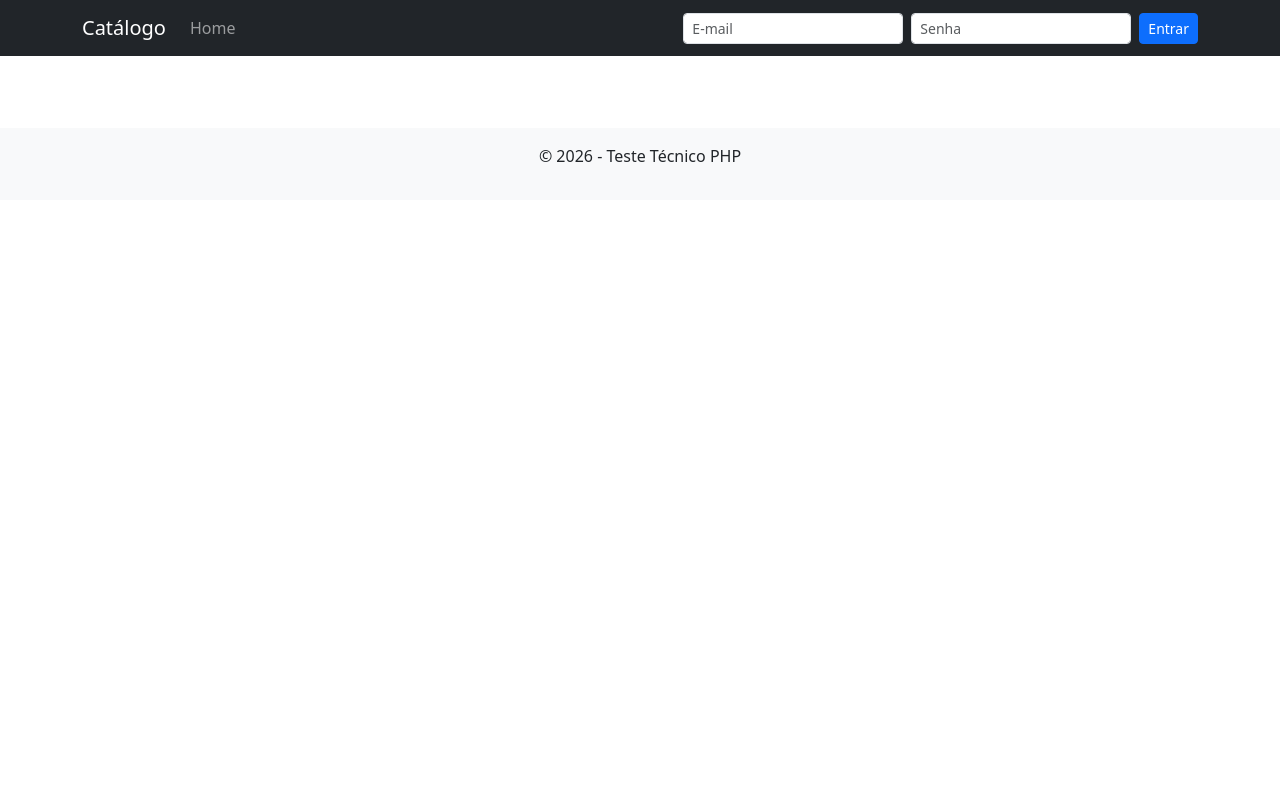
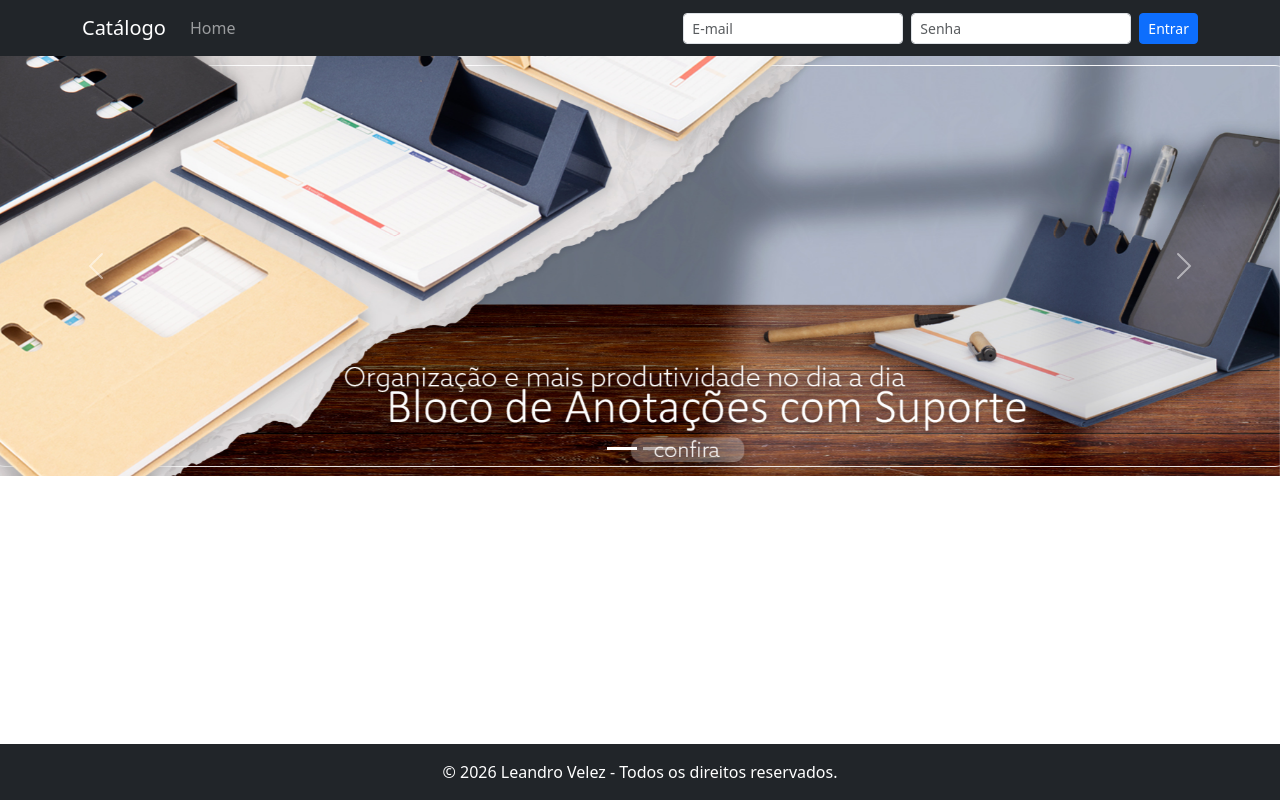
Before and after one commit to Leandrovelez/catalogo-de-produtos, a PHP site: page / in a window 1280 px wide. Run offline with PHP 8.4, Linux system fonts and the light colour scheme; data that the repository does not hold is empty; some libraries are stand-ins or nearby versions.

Commit message:
feat: adiciona os banners

```diff
--- /dev/null
+++ b/assets/css/style.css
@@ -0,0 +1,29 @@
+html, body {
+    height: 100%;
+}
+
+/* Banner home: largura total da viewport mesmo dentro de .container */
+.home-banner-bleed {
+    width: 100vw;
+    max-width: 100vw;
+    margin-left: calc(50% - 50vw);
+    margin-right: calc(50% - 50vw);
+}
+
+.home-banner-carousel .carousel-item picture,
+.home-banner-carousel .carousel-item img {
+    display: block;
+    width: 100%;
+}
+
+.home-banner-carousel .carousel-item img {
+    height: clamp(180px, 38vw, 420px);
+    object-fit: cover;
+    object-position: center;
+}
+
+@media (max-width: 767.98px) {
+    .home-banner-carousel .carousel-item img {
+        height: clamp(160px, 48vw, 320px);
+    }
+}
--- a/views/components/footer.php
+++ b/views/components/footer.php
@@ -1,7 +1,10 @@
 </div>
-<footer class="text-center mt-5 py-3 bg-light">
-    <p>&copy; 2026 - Teste Técnico PHP</p>
-</footer>
+<footer class="footer mt-auto py-3 bg-dark text-white">
+        <div class="container text-center">
+            <span>© 2026 Leandro Velez - Todos os direitos reservados.</span>
+        </div>
+    </footer>
+</body>
 <script src="https://cdn.jsdelivr.net/npm/bootstrap@5.3.0/dist/js/bootstrap.bundle.min.js"></script>
 <script src="https://code.jquery.com/jquery-3.7.1.min.js"></script>
 <script src="https://cdnjs.cloudflare.com/ajax/libs/toastr.js/latest/toastr.min.js"></script>
@@ -38,5 +41,4 @@ if (isset($_SESSION['mensagem'])):
     <?php
     unset($_SESSION['mensagem'], $_SESSION['tipo_mensagem']);
 endif; ?>
-</body>
 </html>
--- a/views/components/header.php
+++ b/views/components/header.php
@@ -9,8 +9,8 @@ if (session_status() === PHP_SESSION_NONE) session_start();
     <link rel="stylesheet" href="https://cdnjs.cloudflare.com/ajax/libs/toastr.js/latest/toastr.min.css">
     <link rel="stylesheet" href="assets/css/style.css">
 </head>
-<body>
-<nav class="navbar navbar-expand-lg navbar-dark bg-dark mb-4">
+<body class="d-flex flex-column h-100">
+<nav class="navbar navbar-expand-lg navbar-dark bg-dark">
   <div class="container">
     <a class="navbar-brand" href="index.php">Catálogo</a>
 
--- a/views/produtos/form.view.php
+++ b/views/produtos/form.view.php
@@ -1,4 +1,4 @@
-<div class="card shadow-sm">
+<div class="card shadow-sm mt-4">
     <div class="card-header bg-dark text-white">
         <h4><?= isset($produto['id']) ? 'Editar Produto' : 'Novo Produto' ?></h4>
     </div>
--- a/views/produtos/home.view.php
+++ b/views/produtos/home.view.php
@@ -1,3 +1,30 @@
+<div id="homeBannerCarousel" class="carousel slide home-banner-bleed home-banner-carousel mb-4" data-bs-ride="carousel" data-bs-interval="6000" aria-label="Destaques">
+    <div class="carousel-indicators">
+        <button type="button" data-bs-target="#homeBannerCarousel" data-bs-slide-to="0" class="active" aria-current="true" aria-label="Slide 1"></button>
+        <button type="button" data-bs-target="#homeBannerCarousel" data-bs-slide-to="1" aria-label="Slide 2"></button>
+    </div>
+    <div class="carousel-inner">
+        <div class="carousel-item active">
+            <picture>
+                <source media="(max-width: 767px)" srcset="assets/banner/bloco-mobile.jpg">
+                <img src="assets/banner/bloco-desktop.jpg" class="d-block w-100" alt="Destaque Bloco">
+            </picture>
+        </div>
+        <div class="carousel-item">
+            <picture>
+                <source media="(max-width: 767px)" srcset="assets/banner/copa-mobile.jpg">
+                <img src="assets/banner/copa-desktop.jpg" class="d-block w-100" alt="Destaque Copa">
+            </picture>
+        </div>
+    </div>
+    <button class="carousel-control-prev" type="button" data-bs-target="#homeBannerCarousel" data-bs-slide="prev" aria-label="Anterior">
+        <span class="carousel-control-prev-icon" aria-hidden="true"></span>
+    </button>
+    <button class="carousel-control-next" type="button" data-bs-target="#homeBannerCarousel" data-bs-slide="next" aria-label="Próximo">
+        <span class="carousel-control-next-icon" aria-hidden="true"></span>
+    </button>
+</div>
+
 <div class="row">
     <?php foreach($produtos as $p): ?>
     <div class="col-md-3 mb-4">
--- a/views/produtos/listagem.view.php
+++ b/views/produtos/listagem.view.php
@@ -1,4 +1,4 @@
-<div class="d-flex justify-content-between align-items-center mb-4">
+<div class="d-flex justify-content-between align-items-center mb-4 mt-4">
     <h3>Gerenciamento de Produtos</h3>
     <a href="admin.php?p=produtos/salvar" class="btn btn-success d-flex align-items-center gap-2">
         <i data-feather="plus-circle"></i> Novo Produto
```
Also changed, not shown: assets/banner/bloco-desktop.jpg (added), assets/banner/bloco-mobile.jpg (added), assets/banner/copa-desktop.jpg (added), assets/banner/copa-mobile.jpg (added).
